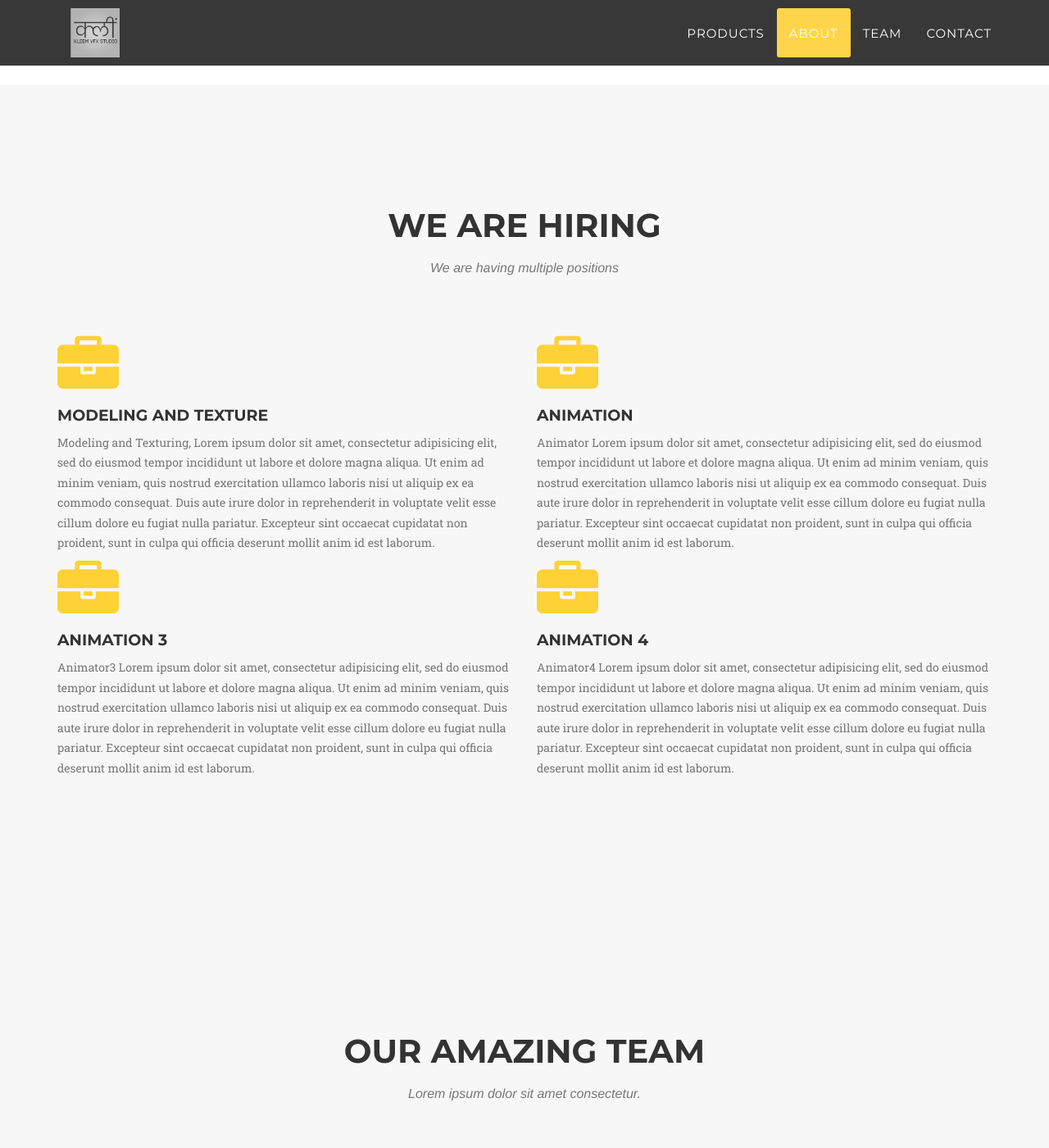
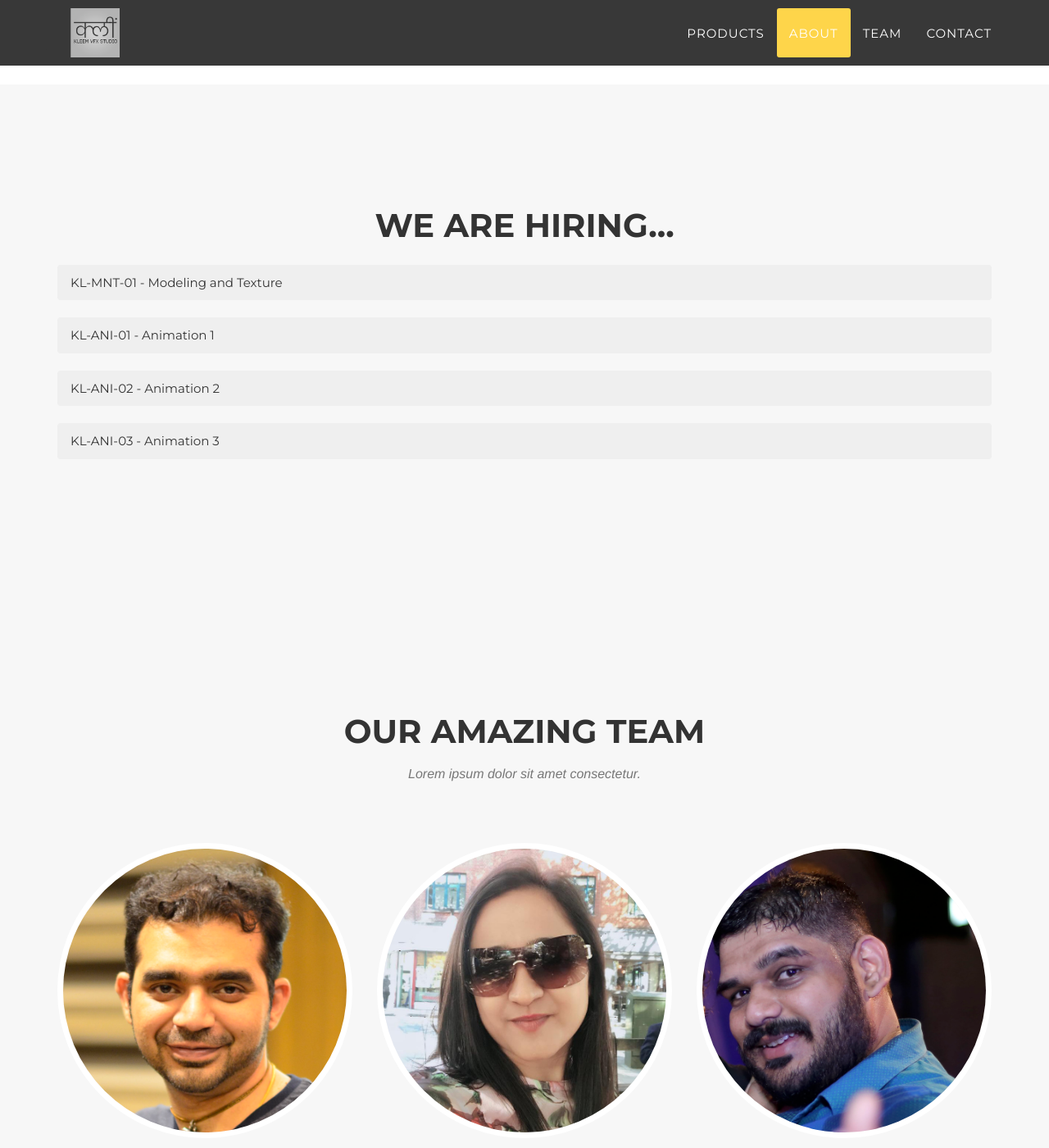
Before and after one commit to kleemvfxstudio/kleemvfxstudio.github.io, a Jekyll site: the page built from index.html, in a window 1280 px wide and 1400 px high, scrolled down 3705 px. Shown: the whole window at 82% size. Built offline with Jekyll 4.4.1, drawn with Linux system fonts in a browser that asks for light colours; some web fonts are replaced.

Commit message:
Adding Jobs collapsible

```diff
--- a/_config.yml
+++ b/_config.yml
@@ -63,22 +63,26 @@ address:
 
 # jobs
 jobs:
-  - job-id: 100
+  - job-id: KL-MNT-01
     title: Modeling and Texture
     expirence: Fresher to 4 Years
+    no_of_positions: 2
     description: Modeling and Texturing, Lorem ipsum dolor sit amet, consectetur adipisicing elit, sed do eiusmod tempor incididunt ut labore et dolore magna aliqua. Ut enim ad minim veniam, quis nostrud exercitation ullamco laboris nisi ut aliquip ex ea commodo consequat. Duis aute irure dolor in reprehenderit in voluptate velit esse cillum dolore eu fugiat nulla pariatur. Excepteur sint occaecat cupidatat non proident, sunt in culpa qui officia deserunt mollit anim id est laborum.
-  - job-id: 200
-    title: Animation
+  - job-id: KL-ANI-01
+    title: Animation 1
     expirence: 4+ Years
-    description: Animator Lorem ipsum dolor sit amet, consectetur adipisicing elit, sed do eiusmod tempor incididunt ut labore et dolore magna aliqua. Ut enim ad minim veniam, quis nostrud exercitation ullamco laboris nisi ut aliquip ex ea commodo consequat. Duis aute irure dolor in reprehenderit in voluptate velit esse cillum dolore eu fugiat nulla pariatur. Excepteur sint occaecat cupidatat non proident, sunt in culpa qui officia deserunt mollit anim id est laborum.
-  - job-id: 300
+    no_of_positions: 2
+    description: Animator1 Lorem ipsum dolor sit amet, consectetur adipisicing elit, sed do eiusmod tempor incididunt ut labore et dolore magna aliqua. Ut enim ad minim veniam, quis nostrud exercitation ullamco laboris nisi ut aliquip ex ea commodo consequat. Duis aute irure dolor in reprehenderit in voluptate velit esse cillum dolore eu fugiat nulla pariatur. Excepteur sint occaecat cupidatat non proident, sunt in culpa qui officia deserunt mollit anim id est laborum.
+  - job-id: KL-ANI-02
+    title: Animation 2
+    expirence: 4+ Years
+    no_of_positions: 1
+    description: Animator2 Lorem ipsum dolor sit amet, consectetur adipisicing elit, sed do eiusmod tempor incididunt ut labore et dolore magna aliqua. Ut enim ad minim veniam, quis nostrud exercitation ullamco laboris nisi ut aliquip ex ea commodo consequat. Duis aute irure dolor in reprehenderit in voluptate velit esse cillum dolore eu fugiat nulla pariatur. Excepteur sint occaecat cupidatat non proident, sunt in culpa qui officia deserunt mollit anim id est laborum.
+  - job-id: KL-ANI-03
     title: Animation 3
     expirence: 4+ Years
+    no_of_positions: 1
     description: Animator3 Lorem ipsum dolor sit amet, consectetur adipisicing elit, sed do eiusmod tempor incididunt ut labore et dolore magna aliqua. Ut enim ad minim veniam, quis nostrud exercitation ullamco laboris nisi ut aliquip ex ea commodo consequat. Duis aute irure dolor in reprehenderit in voluptate velit esse cillum dolore eu fugiat nulla pariatur. Excepteur sint occaecat cupidatat non proident, sunt in culpa qui officia deserunt mollit anim id est laborum.
-  - job-id: 400
-    title: Animation 4
-    expirence: 4+ Years
-    description: Animator4 Lorem ipsum dolor sit amet, consectetur adipisicing elit, sed do eiusmod tempor incididunt ut labore et dolore magna aliqua. Ut enim ad minim veniam, quis nostrud exercitation ullamco laboris nisi ut aliquip ex ea commodo consequat. Duis aute irure dolor in reprehenderit in voluptate velit esse cillum dolore eu fugiat nulla pariatur. Excepteur sint occaecat cupidatat non proident, sunt in culpa qui officia deserunt mollit anim id est laborum.
 
 # Build settings
 markdown: kramdown
--- a/_includes/jobs.html
+++ b/_includes/jobs.html
@@ -3,26 +3,41 @@
         <div class="container">
             <div class="row">
                 <div class="col-lg-12 text-center">
-                    <h2 class="section-heading">We are hiring</h2>
-                    <h3 class="section-subheading text-muted">We are having multiple positions</h3>
+                    <h2 class="section-heading">We are hiring...</h2>
+                    <!-- <h3 class="section-subheading text-muted">We are having multiple positions</h3> -->
                 </div>
             </div>
             <div class="row">
-            {% for job in site.jobs %}
-                <div class="col-md-6 col-sm-6 job-item">
-                    <a href="#jobModal{{ job.job-id }}" class="job-link" data-toggle="modal">
-                        <div class="job-hover">
-                            <div class="job-hover-content">
-                                <i class="fa fa-briefcase fa-5x"></i>
+                <div id="accordion">
+                    {% for job in site.jobs %}
+                    <div class="card">
+                      <div class="card-header col-lg-12" id="headingOne">
+                        <h5 class="mb-0">
+                          <button class="btn btn-light" data-toggle="collapse" data-target="#id{{job.job-id}}" aria-expanded="true" aria-controls="collapseOne">
+                            {{job.job-id}} - {{job.title}}
+                          </button>
+                        </h5>
+                      </div>
+
+                      <div id="id{{job.job-id}}" class="collapse col-lg-12" aria-labelledby="headingOne" data-parent="#accordion">
+                        <div class="card-body">
+                            <div class="card-body-item">
+                                <b>Location :</b> Delhi NCR
+                            </div>
+                            <div class="card-body-item">
+                                <b>No. of Positions :</b> {{job.no_of_positions}}
+                            </div>
+                            <div class="card-body-item">
+                                {{job.description}}
                             </div>
                         </div>
-                    </a>
-                    <div class="job-caption">
-                        <h4>{{ job.title }}</h4>
-                        <p class="text-muted">{{ job.description }}</p>
+                        <div class="card-apply">
+                            <a class="btn btn-primary" href="mailto:hr@kleemvfxstudio.com?subject=Application for JOBID:{{job.job-id}}&body=...Please attach your show/demo-reel link...">Apply for {{job.job-id}}</a>
+                        </div>
+                      </div>
                     </div>
+                    {% endfor %}
                 </div>
-            {% endfor %}
             </div>
         </div>
     </section>
--- a/style.css
+++ b/style.css
@@ -230,3 +230,20 @@ a.control_next {
     -ms-transform: rotate(90deg);
     transform: rotate(90deg);
 }
+
+
+.card .card-header .btn
+{
+    width:100%;
+    text-align: left;
+}
+
+.card-body
+{
+    text-align: justify;
+}
+
+.card-apply
+{
+    text-align: right;
+}
```
